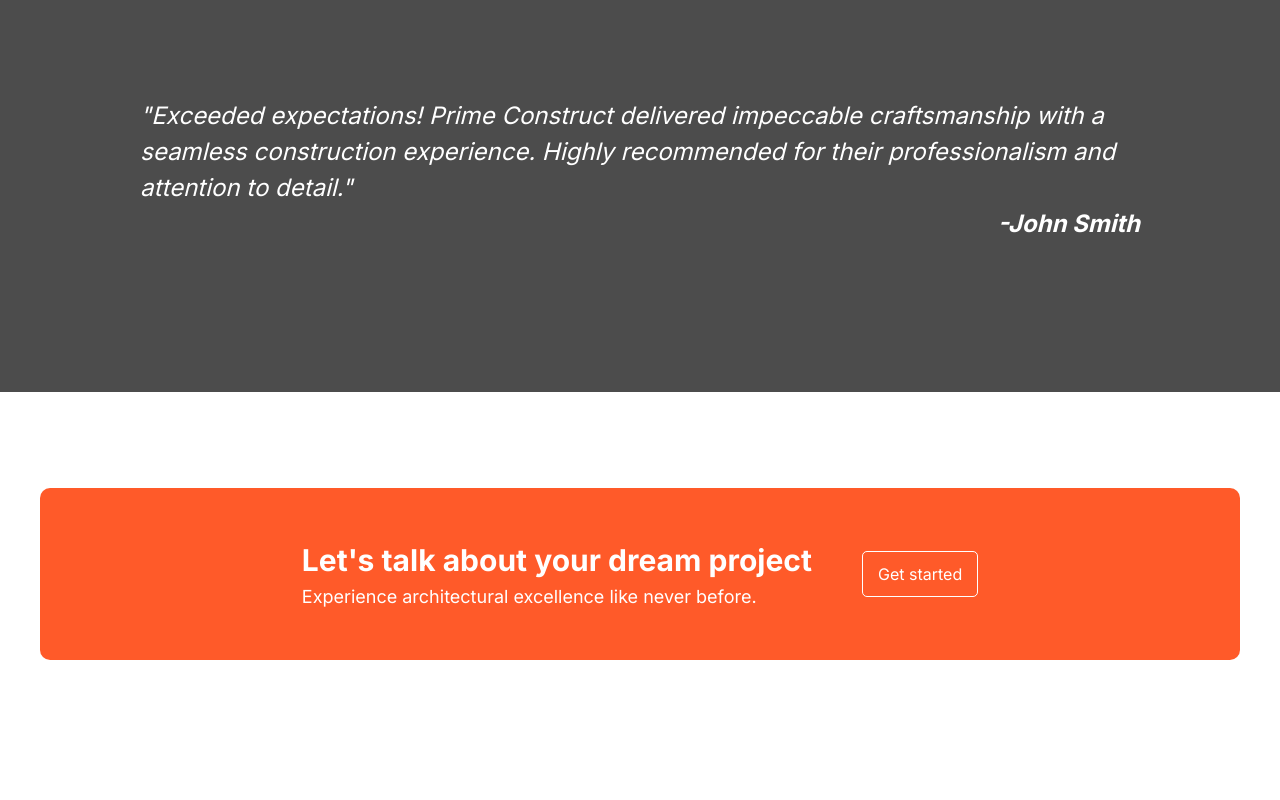
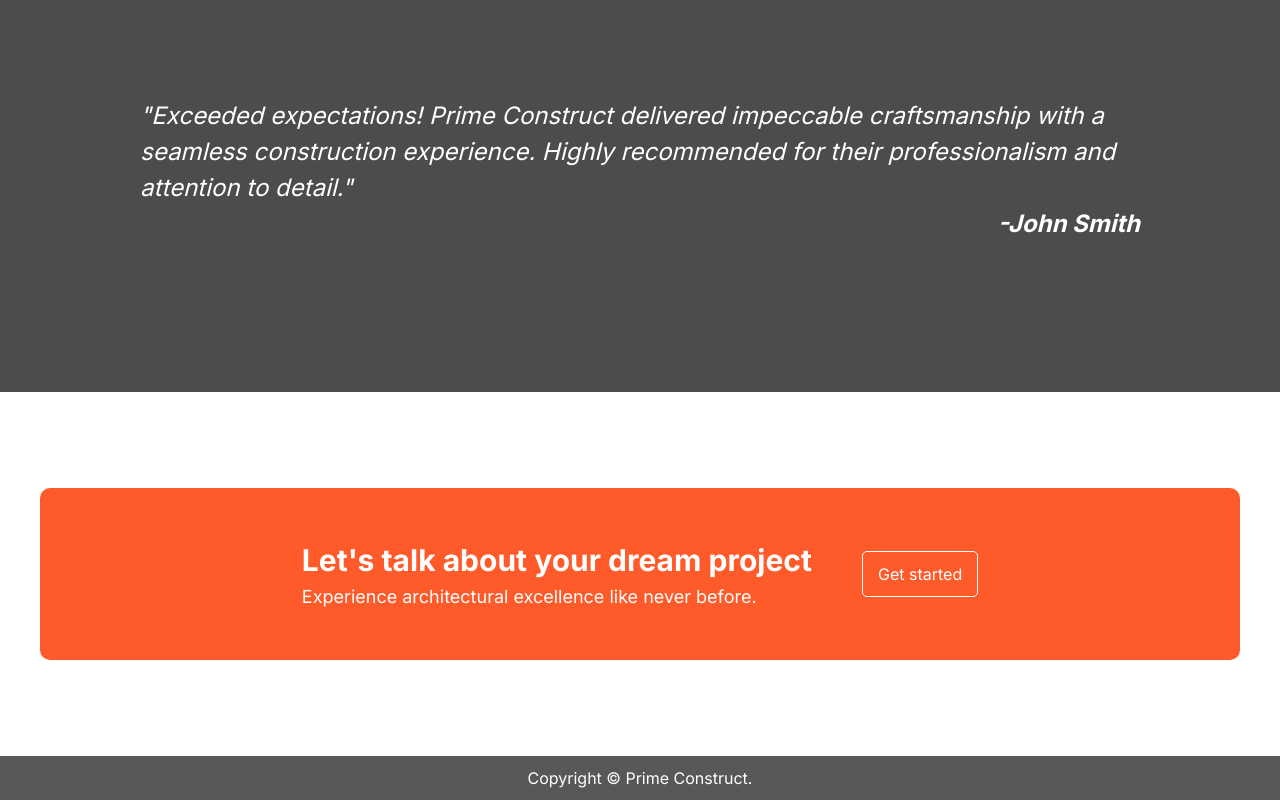
Before and after one commit to yashpandey002/construction-landing-page, a plain HTML site: page index.html in a window 1280 px wide. Shown: the part 1389-2189 px from the top of the page. Before the commit the page ends 2145 px from the top, so only its background shows below. Drawn offline with Linux system fonts and the light colour scheme.

Commit message:
Footer added

```diff
--- a/index.html
+++ b/index.html
@@ -164,5 +164,6 @@
                 </div>
             </section>
         </main>
+        <footer>Copyright &#169; Prime Construct.</footer>
     </body>
 </html>
--- a/styles/style.css
+++ b/styles/style.css
@@ -168,3 +168,15 @@ header {
     border-radius: 5px;
     color: #fff;
 }
+
+/********************/
+/* Footer */
+/********************/
+
+footer {
+    background-color: #585858;
+    color: #fff;
+    padding: 10px 0;
+    font-size: 16px;
+    text-align: center;
+}
```
